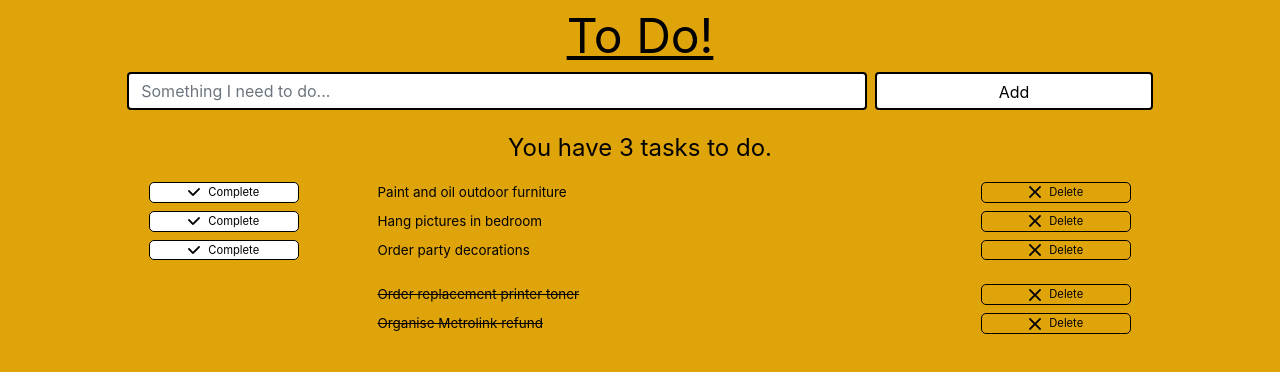
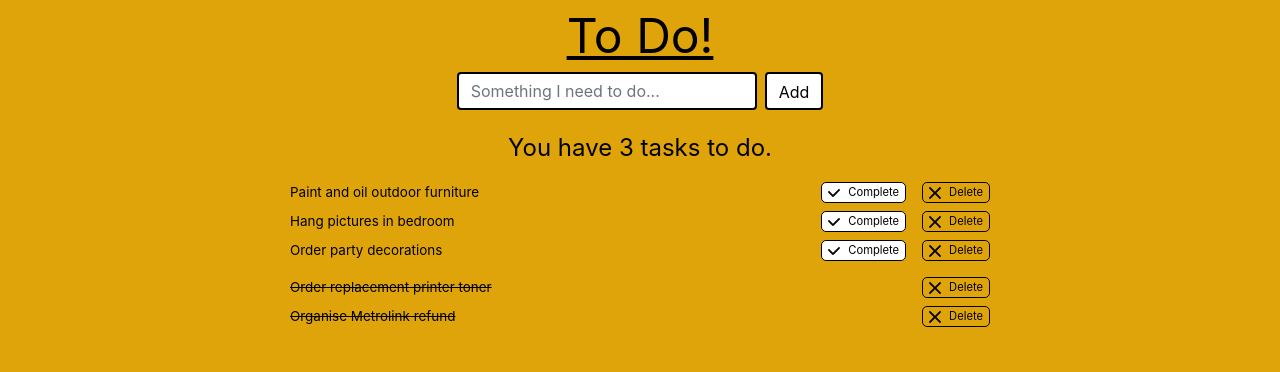
Before and after one commit to helloheatherw/todo_application, a plain HTML site: page index.html in a window 1280 px wide. Drawn offline with nearby package versions, Linux system fonts and the light colour scheme.

Commit message:
Remove bootstrap layout classnames and use flexbox Remove sketches - will use slide examples instead

```diff
--- a/index.html
+++ b/index.html
@@ -8,72 +8,80 @@
     <link rel="stylesheet" type="text/css" href="styles.css">
 </head>
 <body>
-    <div class="container">
+    <div class="main-section">
         <header class="main-heading">To Do!</header>
-        <form class="form-inline row task-input">
-            <label class="sr-only" for="inlineFormInputName2">Task</label>
-            <input type="text" class="form-control task-input__input-field col-12 col-sm-8" id="inlineFormInputName2" placeholder="Something I need to do...">
-            <button type="submit" class="btn btn-primary task-input__add-button col-12 col-sm-3">Add</button>
+        <form class="form-inline task-input">
+            <label class="sr-only" for="taskInput">Task</label>
+            <input type="text" class="form-control task-input__input-field" id="taskInput" placeholder="Something I need to do...">
+            <button type="submit" class="btn btn-primary task-input__add-button">Add</button>
         </form>
 
         <p class="to-do-list__status">You have 3 tasks to do.</p>
 
-        <div class="row tasks">
-            <ul class="tasks--all-active col-12">
-                <li class="task--active row">
-                    <span class="task__text col-12 col-sm-6">Paint and oil outdoor furniture</span>
-                    <button type="button" class="task__complete-button col-6 col-sm-3">
+        <div class="tasks">
+            <ul class="tasks--all-active">
+                <li class="task task--active">
+                    <span class="task__text">Paint and oil outdoor furniture</span>
+                    <div class="task__actions">
+                        <button type="button" class="task__action-button task__complete-button">
                             <img src="confirm.svg" alt="" class="complete-svg">
                             <span class="button--text" aria-hidden="false">Complete</span>
                         </button>
-                    <button type="button" class="task__delete-button col-6 col-sm-3">
+                        <button type="button" class="task__action-button task__delete-button">
                             <img src="close.svg" alt="" class="delete-svg">
                             <span class="button--text" aria-hidden="false">Delete</span>
                         </button>
+                    </div>
                 </li>
 
-                <li class="task--active row">
-                    <span class="task__text col-12 col-sm-6">Hang pictures in bedroom</span>
-                    <button type="button" class="task__complete-button col-6 col-sm-3">
+                <li class="task task--active">
+                    <span class="task__text">Hang pictures in bedroom</span>
+                    <div class="task__actions">
+                        <button type="button" class="task__action-button task__complete-button">
                             <img src="confirm.svg" alt="" class="complete-svg">
                             <span class="button--text" aria-hidden="false">Complete</span>
                         </button>
-                    <button type="button" class="task__delete-button col-6 col-sm-3">
+                        <button type="button" class="task__action-button task__delete-button">
                             <img src="close.svg" alt="" class="delete-svg">
                             <span class="button--text" aria-hidden="false">Delete</span>
                         </button>
+                    </div>
                 </li>
 
-                <li class="task--active row">
-                    <span class="task__text col-12 col-sm-6">Order party decorations</span>
-                    <button type="button" class="task__complete-button col-6 col-sm-3">
+                <li class="task task--active">
+                    <span class="task__text">Order party decorations</span>
+                    <div class="task__actions">
+                        <button type="button" class="task__action-button task__complete-button">
                             <img src="confirm.svg" alt="" class="complete-svg">
                             <span class="button--text" aria-hidden="false">Complete</span>
                         </button>
-                    <button type="button" class="task__delete-button col-6 col-sm-3">
+                        <button type="button" class="task__action-button task__delete-button">
                             <img src="close.svg" alt="" class="delete-svg">
                             <span class="button--text" aria-hidden="false">Delete</span>
                         </button>
+                    </div>
                 </li>
             </ul>
-            <ul class="tasks--all-complete col-12">
-                <li class="task--complete row">
-                    <span class="col-6 col-sm-3"></span>
-                    <span class="task__text col-12 col-sm-6">Order replacement printer toner</span>
-                    <button type="button" class="task__delete-button col-6 col-sm-3">
+            <ul class="tasks--all-complete">
+                <li class="task task--complete">
+                    <span class="task__text">Order replacement printer toner</span>
+                    <div class="task__actions">
+                        <button type="button" class="task__action-button task__delete-button">
                             <img src="close.svg" alt="" class="delete-svg">
                             <span class="button--text" aria-hidden="false">Delete</span>
                         </button>
+                    </div>
                 </li>
 
 
-                <li class="task--complete row">
-                    <span class="col-6 col-sm-3"></span>
-                    <span class="task__text col-12 col-sm-6">Organise Metrolink refund</span>
-                    <button type="button" class="task__delete-button col-6 col-sm-3">
+                <li class="task task--complete">
+                    <span class="task__text">Organise Metrolink refund</span>
+                    <div class="task__actions">
+                        <button type="button" class="task__action-button task__delete-button">
                             <img src="close.svg" alt="" class="delete-svg">
                             <span class="button--text" aria-hidden="false">Delete</span>
                         </button>
+                    </div>
                 </li>
             </ul>
         </div>
--- a/styles.css
+++ b/styles.css
@@ -9,6 +9,17 @@ body {
     background-color: var(--background);
     color: var(--dark);
     text-align: center;
+}
+
+.main-section {
+    margin: 0 20px;
+    max-width: 700px;
+}
+
+@media only screen and (min-width: 768px) {
+    .main-section {
+        margin: 0 auto;
+    }
 }
 
 /* Heading Section */
@@ -26,7 +37,8 @@ body {
 
 .task-input__input-field {
     margin-bottom: 4px;
-    min-width: 300px;
+    margin-left: 20px;
+    margin-right: 20px;
 }
 
 .task-input__add-button {
@@ -65,6 +77,12 @@ body {
 }
 
 @media only screen and (min-width:576px) {
+    .task-input__input-field {
+        margin-left: 0;
+        margin-right: 0;
+        min-width: 300px;
+    }
+
     .task-input__add-button {
         margin-bottom: 4px;
         margin-left: 8px;
@@ -87,6 +105,20 @@ body {
     max-width: 350px;
 }
 
+.task {
+    display: flex;
+    justify-content: space-between;
+}
+
+.task__actions {
+    display: flex;
+    min-width: 65px;
+}
+
+.task--active .task__action-button:first-child {
+    margin-right: 16px;
+}
+
 .task__text {
     font-size: 1.2em;
 }
@@ -95,6 +127,7 @@ body {
 .tasks--all-active {
     font-size: 0.7em;
     list-style-type: none;
+    padding-inline-start: 0;
     text-align: left;
 }
 
@@ -112,8 +145,8 @@ body {
     text-decoration: line-through;
 }
 
-.task--complete .task__delete-button {
-    margin-right: 0px;
+.task__action-button {
+    height: 21px;
 }
 
 .task__complete-button {
@@ -122,6 +155,10 @@ body {
 
 .task__delete-button {
     background-color: transparent;
+}
+
+.task--complete .task__delete-button {
+    margin-right: 0;
 }
 
 .task__delete-button,
@@ -144,19 +181,13 @@ body {
     display: none;
 }
 
-@media only screen and (min-width: 350px) {
-    .task--complete .task__delete-button {
-        margin-right: 10px;
-    }
-}
-
 @media only screen and (min-width: 576px) {
     .tasks {
         max-width: 100%;
     }
 
-    .task--complete .task__delete-button {
-        margin-right: auto;
+    .task__actions {
+        width: auto;
     }
 
     .task__complete-button {
```
Also changed, not shown: 1 other file. Lines whose indentation alone changed are shown as unchanged.
